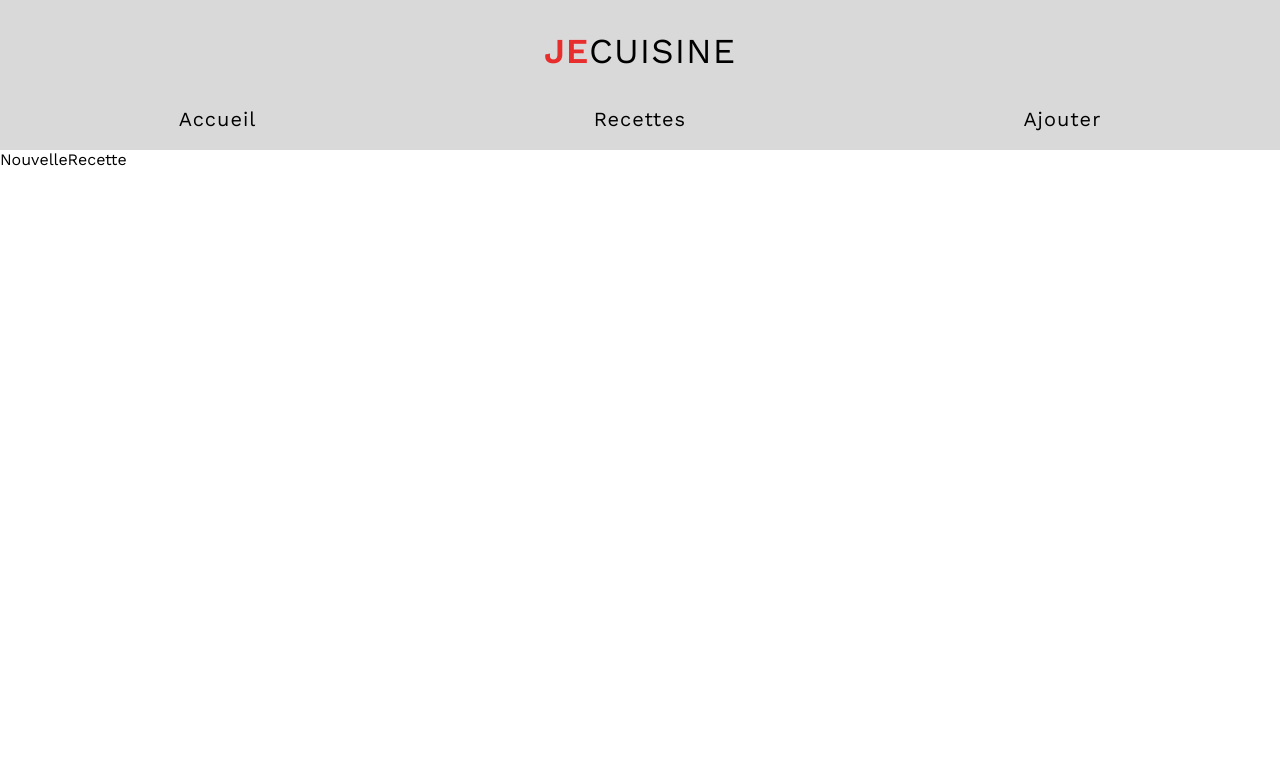
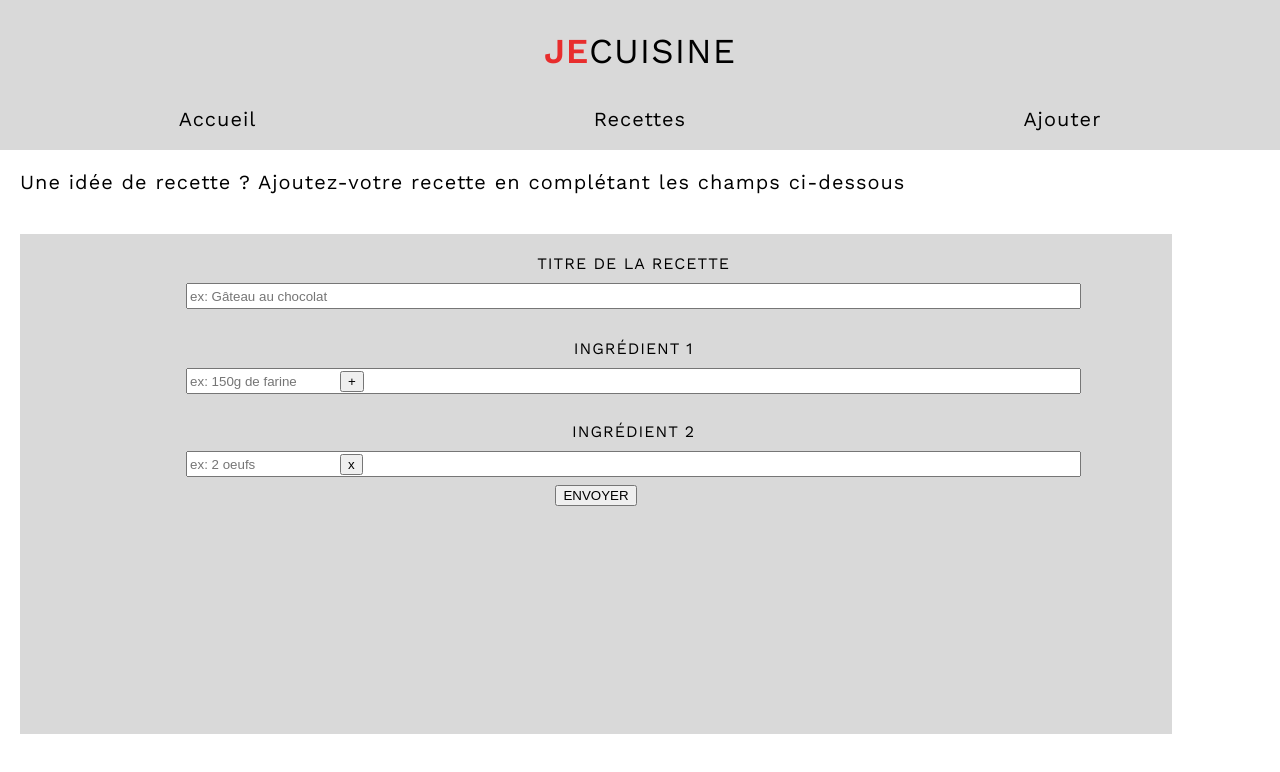
Before and after one commit to timonicolaux/checkpoint4-react, a React (Create React App) app: page /nouvelle-recette in a window 1280 px wide. Shown: the top 772 px of the page. Built offline with nearby package versions, Linux system fonts and the light colour scheme.

Commit message:
created base for nouvelle-recette

```diff
--- a/src/pages/NouvelleRecette.js
+++ b/src/pages/NouvelleRecette.js
@@ -1,7 +1,59 @@
 import React from "react";
+import "../styles/NouvelleRecette.css";
 
 const NouvelleRecette = () => {
-  return <div>NouvelleRecette</div>;
+  return (
+    <div className="main">
+      <div>
+        <h2 className="description-title">
+          Une idée de recette ? Ajoutez-votre recette en complétant les champs
+          ci-dessous
+        </h2>
+      </div>
+      <div className="form-div">
+        <form action="post">
+          <div className="form-elements">
+            <div className="title-recette">
+              <label className="label">TITRE DE LA RECETTE</label>
+              <input
+                type="text"
+                name="title-recette"
+                id="title-recette"
+                placeHolder="ex: Gâteau au chocolat"
+                required
+              />
+            </div>
+            <div className="ingredients">
+              <label className="label">INGRÉDIENT 1</label>
+              <input
+                type="text"
+                name="ingredient1"
+                id="ingredient1"
+                placeHolder="ex: 150g de farine"
+                required
+              />
+              <button type="button" className="add-btn">
+                <span>+</span>
+              </button>
+            </div>
+            <div className="ingredients">
+              <label className="label">INGRÉDIENT 2</label>
+              <input
+                type="text"
+                name="ingredient2"
+                id="ingredient2"
+                placeHolder="ex: 2 oeufs"
+              />
+              <button type="button" className="remove-btn">
+                <span>x</span>
+              </button>
+            </div>
+            <button>ENVOYER</button>
+          </div>
+        </form>
+      </div>
+    </div>
+  );
 };
 
 export default NouvelleRecette;
--- /dev/null
+++ b/src/styles/NouvelleRecette.css
@@ -0,0 +1,36 @@
+.form-elements {
+  background-color: #d9d9d9;
+  width: 90%;
+  height: 500px;
+  margin: 20px;
+  display: flex;
+  flex-direction: column;
+}
+
+.title-recette,
+.ingredients {
+  display: flex;
+  flex-direction: column;
+  padding: 10px;
+  width: 110%;
+  margin-left: -30px;
+}
+
+.add-btn,
+.remove-btn {
+  display: block;
+  margin-left: 340px;
+  margin-top: -23px;
+}
+
+input {
+  width: 70%;
+  height: 20px;
+}
+
+.label {
+  padding: 10px;
+  font-size: 16px;
+  font-weight: 400;
+  letter-spacing: 1px;
+}
```
